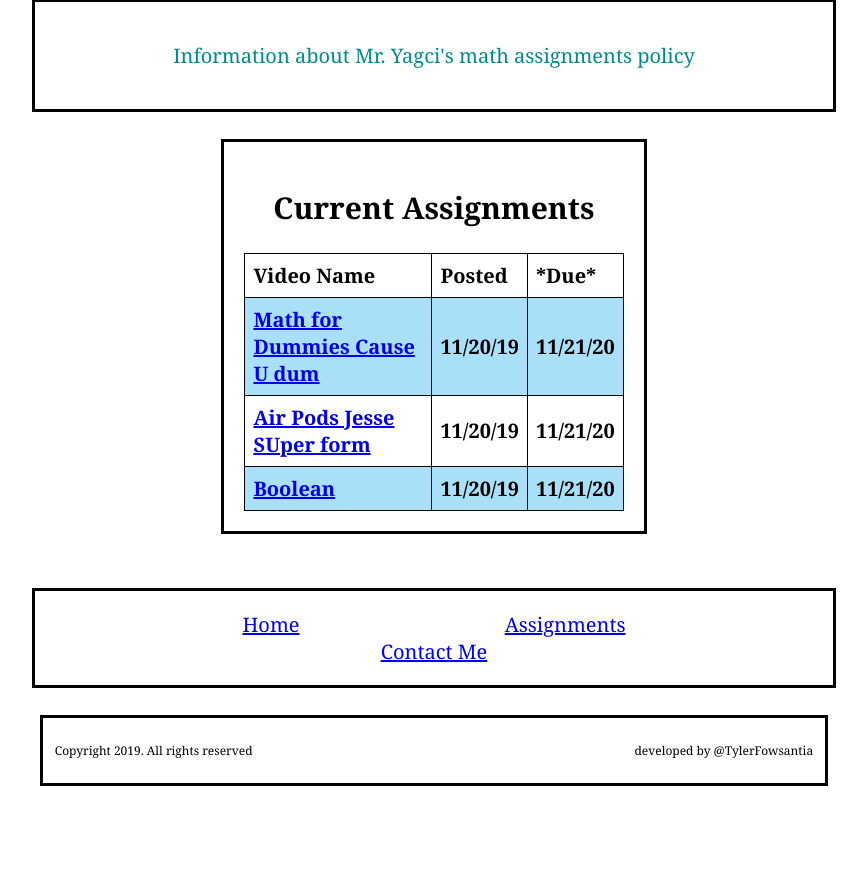
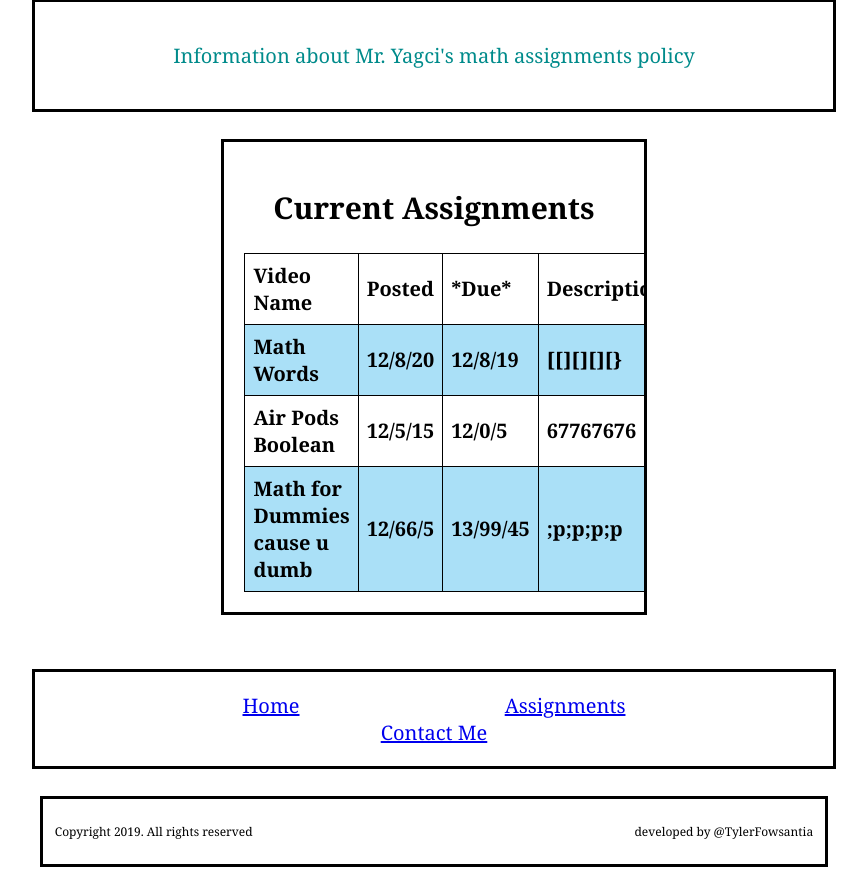
Before and after one commit to HSA-Columbus/mr-yagci-s-website-champion-s-club, a Flask app: page /assignments in a window 1280 px wide. Shown: the part 373-1248 px from the top of the page, without its empty margins (206-1073 px from the left). Before the commit the page ends 1159 px from the top, so only its background shows below. Run offline with Flask 2, Linux system fonts and the light colour scheme; data comes from the database, SQL or seed files in the repository; both versions use the stored data as it was after the commit; lists and menus that the app fills with data are empty.

Commit message:
Revert "contact page update, python code updated"
This reverts commit c5fd046d

```diff
--- a/static/layout.css
+++ b/static/layout.css
@@ -3,6 +3,7 @@ body {
     font-size: 20px;
     font-family: Georgia, serif;
 }
+
 h1 {
     color: black;
 }
--- a/templates/assignments.html
+++ b/templates/assignments.html
@@ -44,26 +44,20 @@
     <!---------------------------Jeremiah------------------------------------------------>
 
     <table>
+
         <tr>
             <th>Video Name</th>
             <th>Posted</th>
             <th>*Due*</th>
+            <th>Description</th>
         </tr>
+        {%for i in table_assignments%}
         <tr>
-            <th><a href="https://www.youtube.com/watch?v=dQw4w9WgXcQ">Math for Dummies Cause U dum</a></th>
-            <th>11/20/19</th>
-            <th>11/21/20</th>
+            {% for x in i %}
+            <th>{{x}}</th>
+            {%endfor%}
         </tr>
-        <tr>
-            <th><a href="https://www.youtube.com/watch?v=dQw4w9WgXcQ">Air Pods Jesse SUper form</a></th>
-            <th>11/20/19</th>
-            <th>11/21/20</th>
-        </tr>
-        <tr>
-            <th><a href="https://www.youtube.com/watch?v=dQw4w9WgXcQ">Boolean</a></th>
-            <th>11/20/19</th>
-            <th>11/21/20</th>
-        </tr>
+        {%endfor%}
         </table>
     <!--------------------------------------------------------------------------->
 
--- a/yagci.py
+++ b/yagci.py
@@ -4,7 +4,16 @@ import xlwt
 import smtplib
 from email.mime.text import MIMEText
 from email.mime.multipart import MIMEMultipart
-
+import sqlite3
+import json
+from pathlib import Path
+# --------this works------
+with sqlite3.connect("Thisistest.db") as conn:
+    command = "SELECT * FROM table_assignments"
+    cursor = conn.execute(command)
+    table_assignments = cursor.fetchall()
+    print(table_assignments)
+# --------this works------
 
 app = Flask(__name__)
 
@@ -21,7 +30,12 @@ def home():
 
 @app.route('/assignments')
 def assignments():
-    return render_template("assignments.html")
+    with sqlite3.connect("Thisistest.db") as conn:
+        command = "SELECT * FROM table_assignments"
+        cursor = conn.execute(command)
+        table_assignments = cursor.fetchall()
+        # print(table_assignments)
+    return render_template("assignments.html", table_assignments=table_assignments)
 
 
 @app.route('/contact', methods=['GET', 'POST'])
```
Also changed, not shown: templates/assign_take.html (added, +10 -0 lines), Thisistest.db (added).
